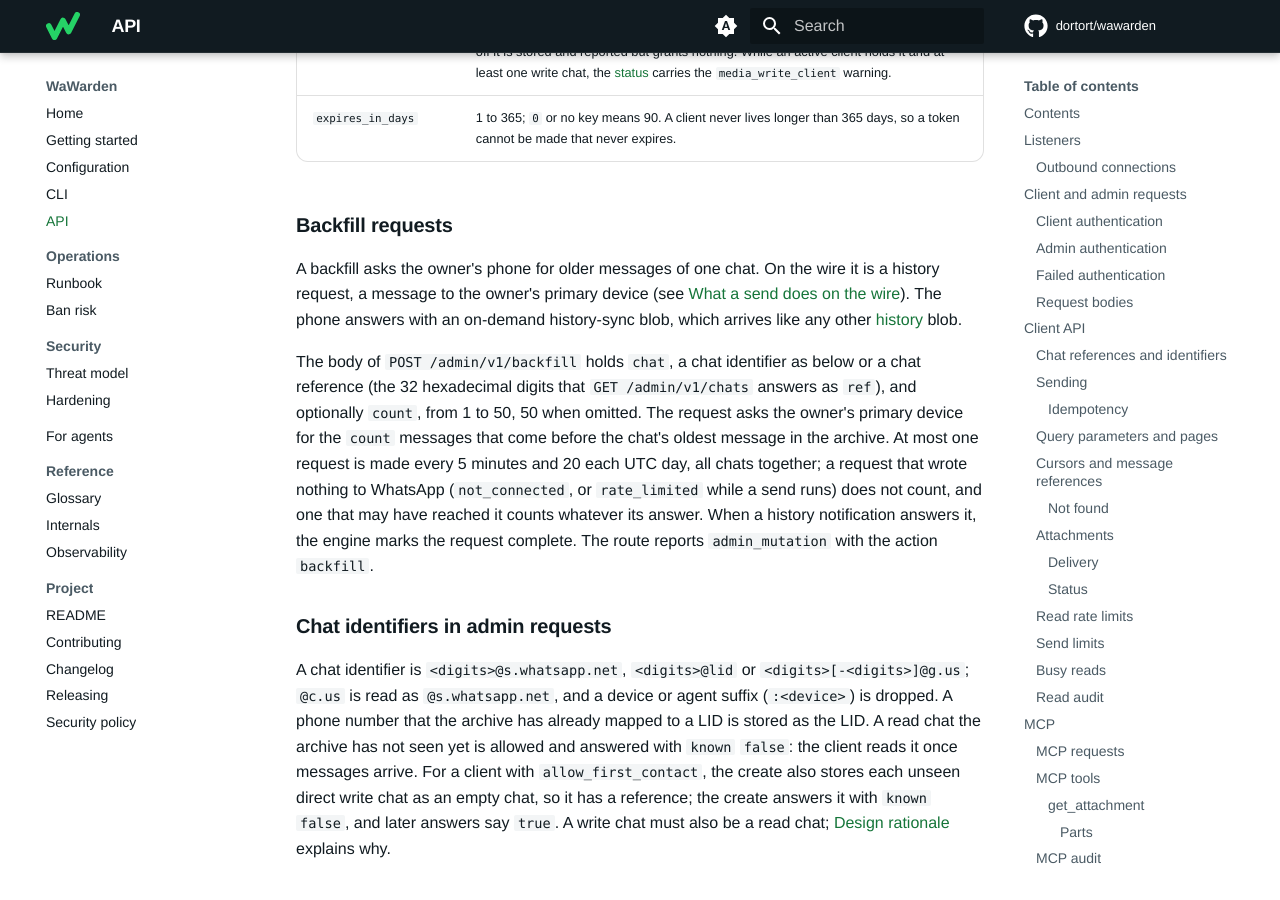
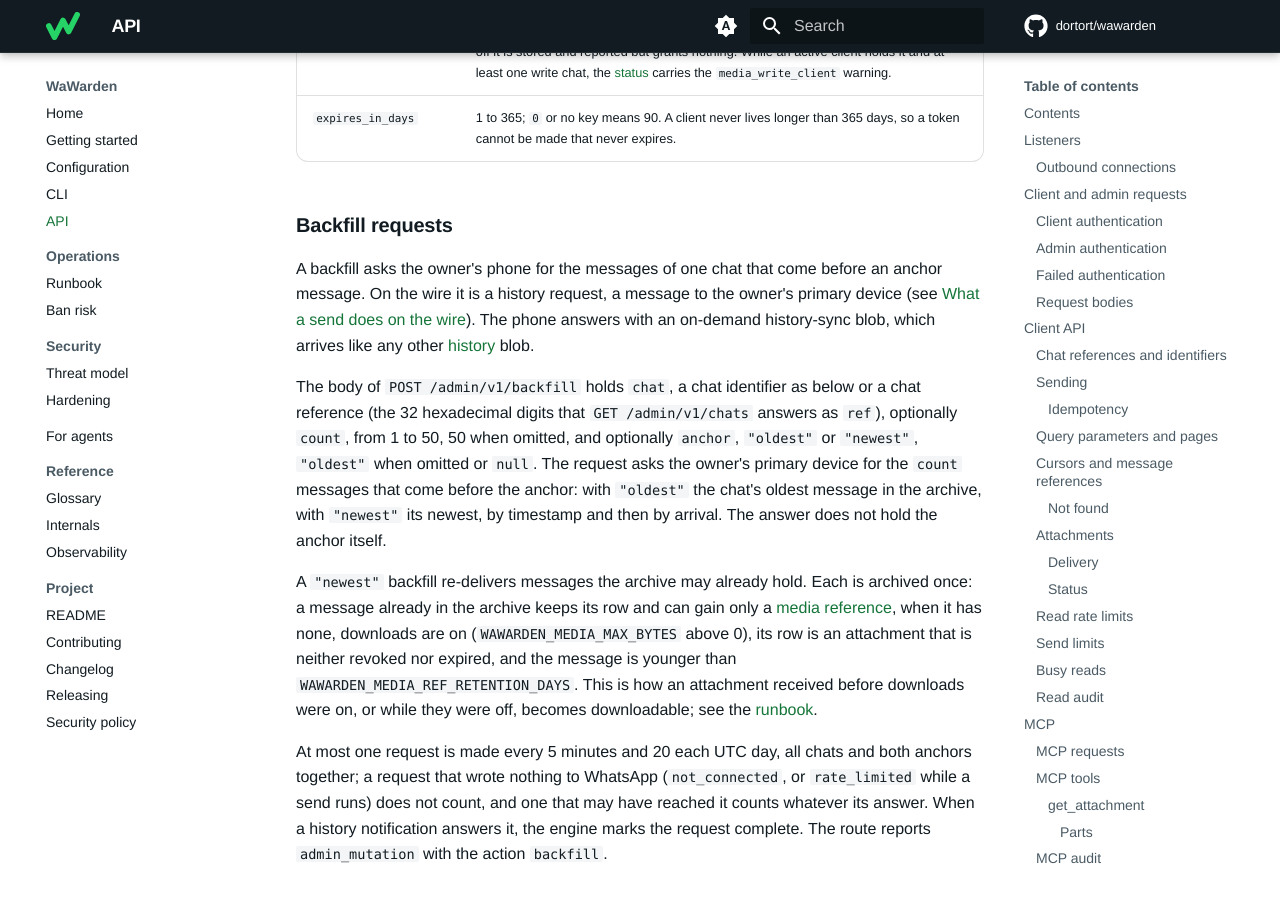
Before and after one commit to dortort/wawarden, an MkDocs documentation site: the page built from docs/api.md, in a window 1280 px wide and 900 px high, scrolled down 32354 px. Built offline with MkDocs 1.6.1 and Material for MkDocs 9.7.7, drawn with Linux system fonts in a browser that asks for light colours; comment, search, counter and statistics services are not loaded; some of the changed text lies outside the part shown.

Commit message:
docs(api): document the anchor of POST /admin/v1/backfill
Co-Authored-By: Claude Opus 5.5 <noreply@anthropic.com>
Co-Authored-By: Claude Fable 5.1 <noreply@anthropic.com>

```diff
--- a/docs/api.md
+++ b/docs/api.md
@@ -1167,7 +1167,7 @@ client's `id` is its client id.
 | `GET /admin/v1/clients` | none | `200` `{"clients":[...]}`, oldest first: each client's `id`, `name`, `state`, `created_at`, `expires_at`, `revoked_at`, `all_chats`, `allow_first_contact`, `allow_media`, `read_chat_count` and `write_chat_count`. |
 | `GET /admin/v1/clients/{id}` | none | `200` with the client. |
 | `POST /admin/v1/clients/{id}/revoke` | exactly `{}` | `200` with the revoked client. Revoking a revoked client changes nothing and answers the same. |
-| `POST /admin/v1/backfill` | `{"chat":..., "count":...}`, below | `202` `{"request_id":"<id>"}`: the backfill went to WhatsApp under that id; the phone answers when it processes it. See [Backfill requests](#backfill-requests). |
+| `POST /admin/v1/backfill` | `{"chat":..., "count":..., "anchor":...}`, below | `202` `{"request_id":"<id>"}`: the backfill went to WhatsApp under that id; the phone answers when it processes it. See [Backfill requests](#backfill-requests). |
 | `POST /admin/v1/media` | exactly `{"paused":true}` or `{"paused":false}` | `200` with the same object: attachment downloads are paused or resumed. See [Pausing downloads](#pausing-downloads). |
 | `GET /admin/v1/chats` | none; the query may hold one `match` | `200` `{"chats":[{"id","kind","ref","name"}...],"truncated":false}`: at most 100 chats, most recent message first, whose name contains `match` (ignoring the letter case of ASCII letters), whose identifier contains it, or whose reference is it; every chat without `match`. `truncated` is `true` when more match. |
 
@@ -1202,21 +1202,35 @@ optional:
 
 ### Backfill requests
 
-A backfill asks the owner's phone for older messages of one chat. On the wire
-it is a history request, a message to the owner's primary device (see
+A backfill asks the owner's phone for the messages of one chat that come
+before an anchor message. On the wire it is a history request, a message to
+the owner's primary device (see
 [What a send does on the wire](internals.md#what-a-send-does-on-the-wire)).
 The phone answers with an on-demand history-sync blob, which arrives like any
 other [history](internals.md#history-sync) blob.
 
 The body of `POST /admin/v1/backfill` holds `chat`, a chat identifier as
 below or a chat reference (the 32 hexadecimal digits that `GET
-/admin/v1/chats` answers as `ref`), and optionally `count`, from 1 to 50, 50
-when omitted. The request asks the owner's primary device for the `count`
-messages that come before the chat's oldest message in the archive. At most
-one request is made every 5 minutes and 20 each UTC day, all chats together;
-a request that wrote nothing to WhatsApp (`not_connected`, or `rate_limited`
-while a send runs) does not count, and one that may have reached it counts
-whatever its answer. When a history notification answers it, the engine marks
+/admin/v1/chats` answers as `ref`), optionally `count`, from 1 to 50, 50
+when omitted, and optionally `anchor`, `"oldest"` or `"newest"`, `"oldest"`
+when omitted or `null`. The request asks the owner's primary device for the
+`count` messages that come before the anchor: with `"oldest"` the chat's
+oldest message in the archive, with `"newest"` its newest, by timestamp and
+then by arrival. The answer does not hold the anchor itself.
+
+A `"newest"` backfill re-delivers messages the archive may already hold. Each
+is archived once: a message already in the archive keeps its row and can gain
+only a [media reference](internals.md#media-reference), when it has none,
+downloads are on (`WAWARDEN_MEDIA_MAX_BYTES` above 0), its row is an
+attachment that is neither revoked nor expired, and the message is younger
+than `WAWARDEN_MEDIA_REF_RETENTION_DAYS`. This is how an attachment received
+before downloads were on, or while they were off, becomes downloadable; see
+the [runbook](runbook.md#other-incidents).
+
+At most one request is made every 5 minutes and 20 each UTC day, all chats
+and both anchors together; a request that wrote nothing to WhatsApp
+(`not_connected`, or `rate_limited` while a send runs) does not count, and one
+that may have reached it counts whatever its answer. When a history notification answers it, the engine marks
 the request complete. The route reports `admin_mutation` with the action
 `backfill`.
 
@@ -1296,7 +1310,7 @@ The routes refuse with fixed codes:
 | `409` `{"error":"name_taken"}` | create client | Another client has the name. |
 | `422` `{"error":"write_chat_unknown"}` | create client | The archive has not seen a write chat, and it is a group or `allow_first_contact` is not set. |
 | `404` `{"error":"not_found"}` | show and revoke client | No client has the id. |
-| `400` `{"error":"invalid_body"}` | backfill | `chat` is neither a chat identifier nor a chat reference, or `count` is not from 1 to 50. |
+| `400` `{"error":"invalid_body"}` | backfill | `chat` is neither a chat identifier nor a chat reference, `count` is not from 1 to 50, or `anchor` is neither `"oldest"` nor `"newest"` (a v1.2.0 server refuses any `anchor` key). Like every body, a key given twice or a value of the wrong type is refused too. |
 | `404` `{"error":"not_found"}` | backfill | No chat has the reference. |
 | `422` `{"error":"backfill_no_anchor"}` | backfill | The archive holds no message of the chat, so there is nothing to ask for history before. |
 | `429` `{"error":"backfill_quota"}` | backfill | A request was made less than 5 minutes ago, or 20 were made this UTC day. `Retry-After` gives the whole seconds until the next is allowed: up to 300, or until midnight UTC for the daily quota. |
```
